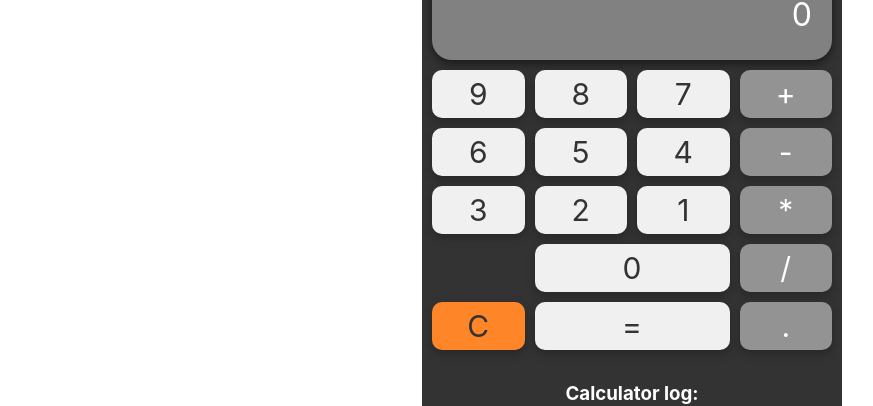
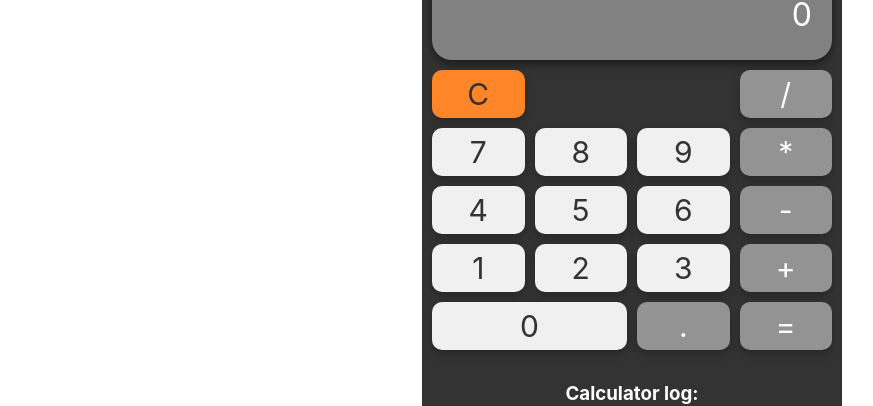
Before and after one commit to eriktur/Fullstack-IDATT2105, a Vue app in the folder oving3/: page / in a window 1280 px wide. Shown: the part 196-602 px from the top of the page, without its empty margins (8-881 px from the left). Built offline with nearby package versions, Linux system fonts and the light colour scheme.

Commit message:
changet to button layout on calculator

```diff
--- a/oving3/src/components/Calculator.vue
+++ b/oving3/src/components/Calculator.vue
@@ -2,31 +2,32 @@
   <div class="calculator">
     <div class="display">{{ currentInput || '0' }}</div>
 
+    <div class="buttonClear" @click="clearInput">C</div>
+    <div></div>
+    <div></div>
+    <div class="buttonOperation" @click="appendToInput('/')">/</div>
+
+    <div class="buttonNumber" @click="appendToInput(7)">7</div>
+    <div class="buttonNumber" @click="appendToInput(8)">8</div>
     <div class="buttonNumber" @click="appendToInput(9)">9</div>
-    <div class="buttonNumber" @click="appendToInput(8)">8</div>
-    <div class="buttonNumber" @click="appendToInput(7)">7</div>
+    <div class="buttonOperation" @click="appendToInput('*')">*</div>
+
+
+    <div class="buttonNumber" @click="appendToInput(4)">4</div>
+    <div class="buttonNumber" @click="appendToInput(5)">5</div>
+    <div class="buttonNumber" @click="appendToInput(6)">6</div>
+    <div class="buttonOperation" @click="appendToInput('-')">-</div>
+
+    <div class="buttonNumber" @click="appendToInput(1)">1</div>
+    <div class="buttonNumber" @click="appendToInput(2)">2</div>
+    <div class="buttonNumber" @click="appendToInput(3)">3</div>
     <div class="buttonOperation" @click="appendToInput('+')">+</div>
 
-    <div class="buttonNumber" @click="appendToInput(6)">6</div>
-    <div class="buttonNumber" @click="appendToInput(5)">5</div>
-    <div class="buttonNumber" @click="appendToInput(4)">4</div>
-    <div class="buttonOperation" @click="appendToInput('-')">-</div>
-
-    <div class="buttonNumber" @click="appendToInput(3)">3</div>
-    <div class="buttonNumber" @click="appendToInput(2)">2</div>
-    <div class="buttonNumber" @click="appendToInput(1)">1</div>
-    <div class="buttonOperation" @click="appendToInput('*')">*</div>
-
-    <div></div>
     <div class="buttonZero" @click="appendToInput(0)">0</div>
+    <div class="buttonOperation" @click="appendToInput('.')">.</div>
+    <div class="buttonOperation" @click="calculate">=</div>
 
 
-    <div class="buttonOperation" @click="appendToInput('/')">/</div>
-    <div class="buttonClear" @click="clearInput">C</div>
-
-
-    <div class="buttonEquals" @click="calculate">=</div>
-    <div class="buttonOperation" @click="appendToInput('.')">.</div>
 
     <div class="log">
           <h3>Calculator log:</h3>
@@ -144,7 +145,7 @@
   background-color: #6e6e6e;
 }
 .buttonEquals {
-  grid-column: span 2;
+  grid-column: span 1;
   background-color: #f0f0f0;
   border: none;
   border-radius: 10px;
--- a/oving3/src/components/taskbar.vue
+++ b/oving3/src/components/taskbar.vue
@@ -38,7 +38,7 @@
   height: 80px;
 
 }
-.navbarContent1, .navbarContent2, .navbarContent3, .navbarContent4 {
+.navbarContent1, .navbarContent3 {
   grid-column: auto; /* Bruker automatisk tildeling */
 }
 
```
